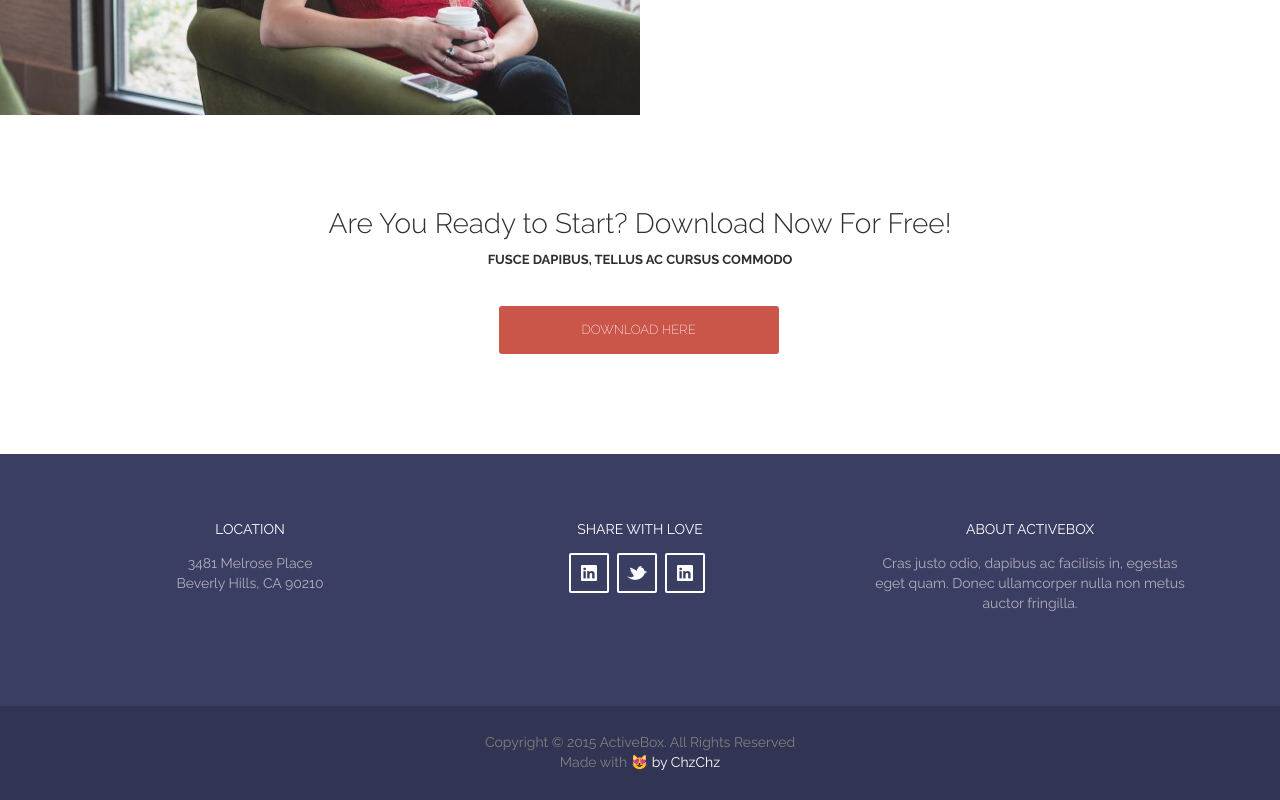
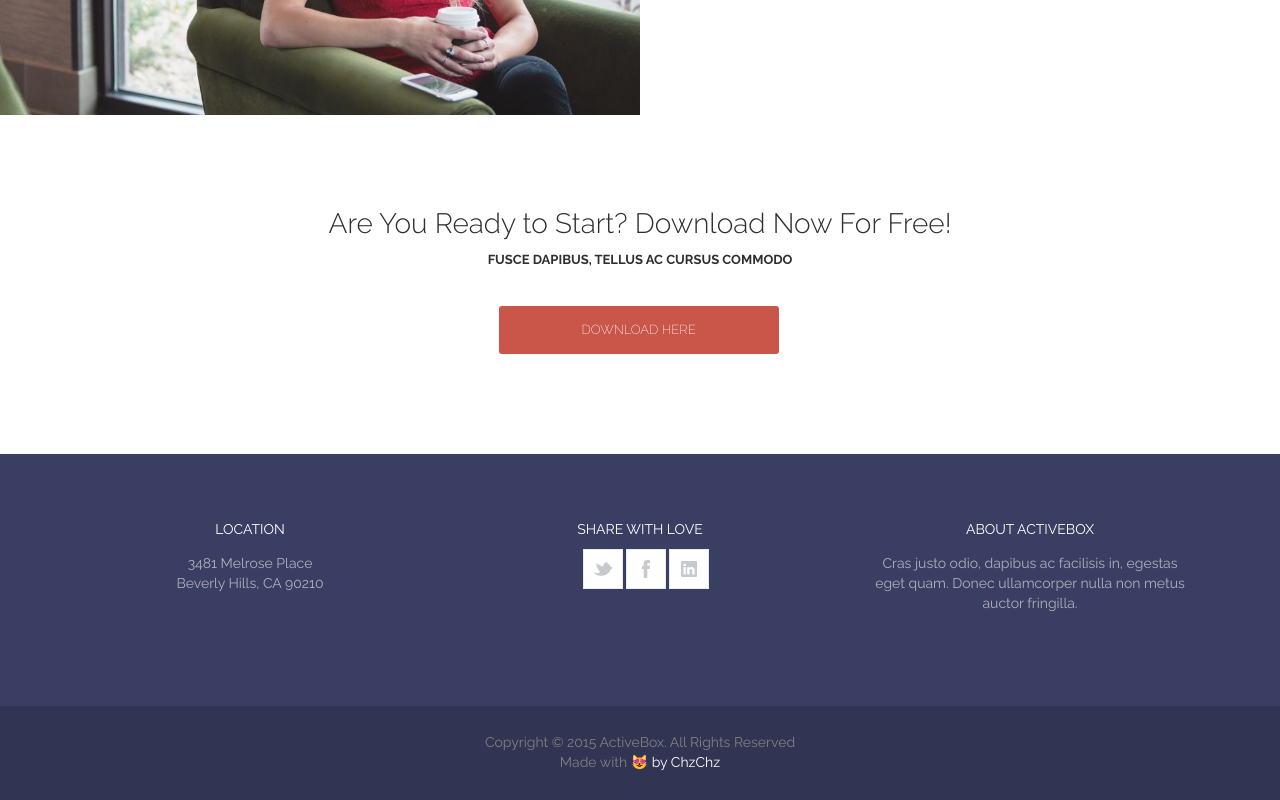
Before and after one commit to ChzenChzen/site1, a plain HTML site: page index.html in a window 1280 px wide. Shown: the part 2906-3706 px from the top of the page. Drawn offline with nearby package versions, Linux system fonts and the light colour scheme.

Commit message:
last update without scroll

```diff
--- a/index.html
+++ b/index.html
@@ -247,10 +247,12 @@
             </div>
             <div class="footerblocks">
                 <h1>share with love</h1>
-                <div class="socialbtnswrap clearfix">
-                    <div class="socialbtns"><img src="img/social1.png" alt="social1"></div>
-                    <div class="socialbtns"><img src="img/social2.png" alt="social2"></div>
-                    <div class="socialbtns"><img src="img/social3.png" alt="social3"></div>
+                <div class="socialbtnswrap">
+                    <ul>
+                        <li class="scl1"><a href="#"></a></li>
+                        <li class="scl2"><a href="#"></a></li>
+                        <li class="scl3"><a href="#"></a></li>
+                    </ul>
                 </div>
             </div>
             <div class="footerblocks">
--- a/main.css
+++ b/main.css
@@ -403,7 +403,7 @@ a.info {
     float: left;
     width: 100%;
     height: 100%;
-    margin:0;
+    margin: 0;
     display: block;
 }
 
@@ -494,13 +494,53 @@ a.button2 {
 }
 
 .socialbtnswrap {
+    margin-left: 30px;
+}
+
+.socialbtnswrap ul {
+    padding: 0;
+    list-style-type: none;
     margin: 10px auto;
     width: 150px;
+    top: 0;
 }
 
-.socialbtns {
+.socialbtnswrap ul li, .socialbtnswrap ul li a {
+    width: 40px;
+    height: 40px;
+    display: block;
     float: left;
-    padding: 4px;
+    margin-left: 3px;
+}
+
+.scl1 {
+    width: 40px;
+    height: 40px;
+    background: url('img/sprites.png') 0 0;
+}
+
+.scl2 {
+    width: 40px;
+    height: 40px;
+    background: url('img/sprites.png') -50px 0;
+}
+
+.scl3 {
+    width: 40px;
+    height: 40px;
+    background: url('img/sprites.png') -100px 0;
+}
+
+.scl1 a:hover {
+    background: url('img/sprites.png') 0 -50px;
+}
+
+.scl2 a:hover {
+    background: url('img/sprites.png') -50px -50px;
+}
+
+.scl3 a:hover {
+    background: url('img/sprites.png') -100px -50px;
 }
 
 .copyright {
```
Also changed, not shown: img/sprites.png (added).
